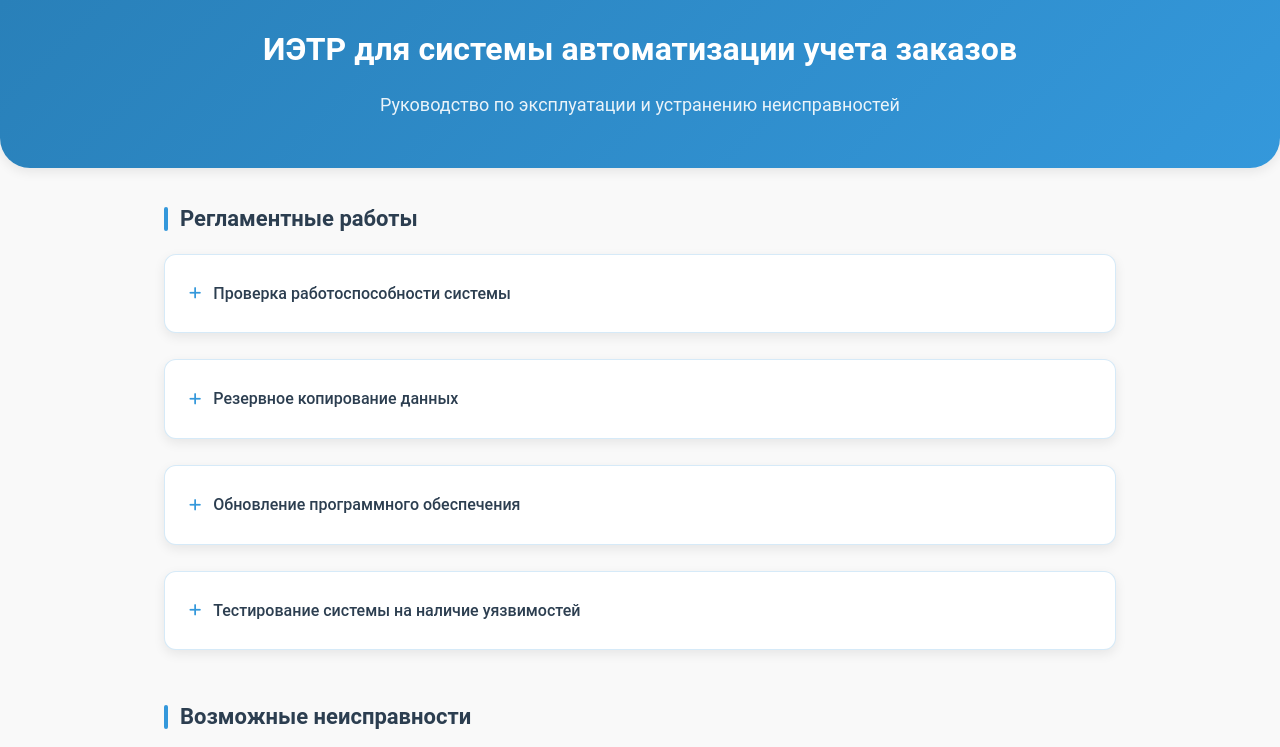
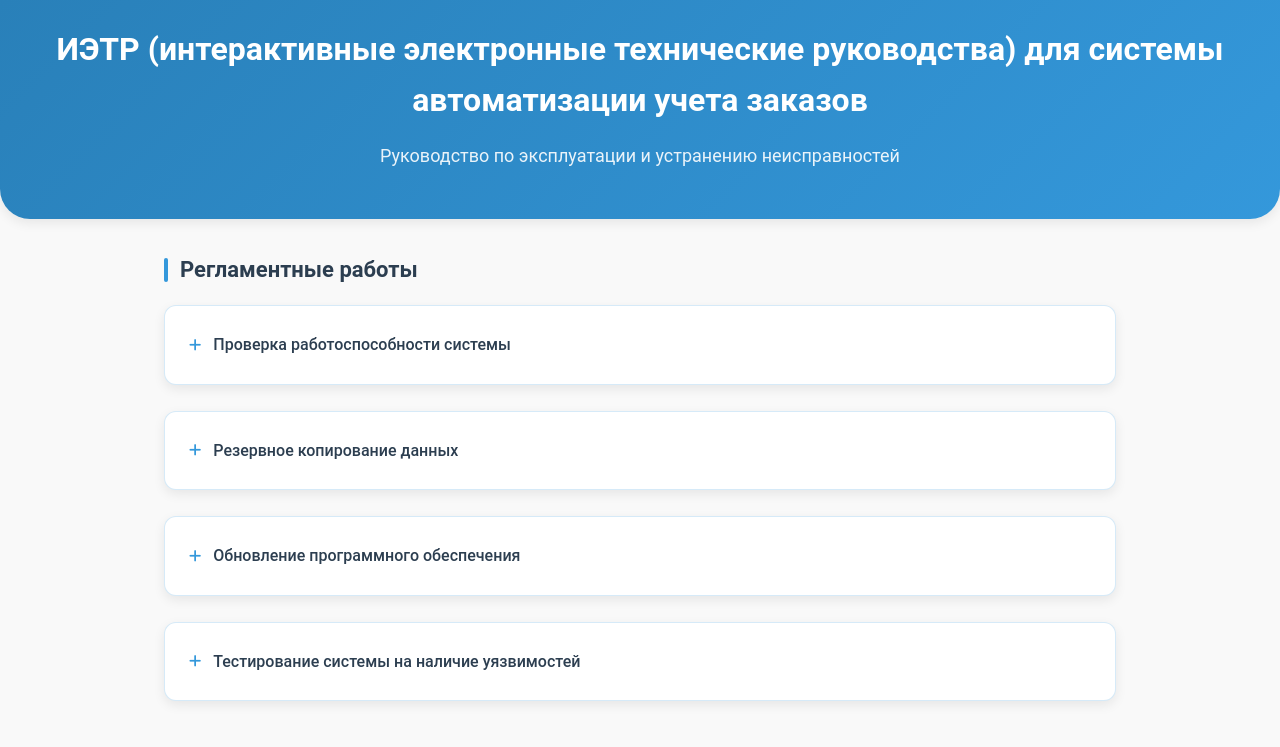
Before and after one commit to dumangy/myIETM, a plain HTML site: page index.html in a window 1280 px wide. Shown: the top 747 px of the page. Drawn offline with Linux system fonts and the light colour scheme.

Commit message:
title_changes

```diff
--- a/index.html
+++ b/index.html
@@ -9,7 +9,7 @@
 </head>
 <body>
   <header>
-    <div class="header-title">ИЭТР для системы автоматизации учета заказов</div>
+    <div class="header-title">ИЭТР (интерактивные электронные технические руководства) для системы автоматизации учета заказов</div>
     <div class="header-subtitle">Руководство по эксплуатации и устранению неисправностей</div>
   </header>
 
```
